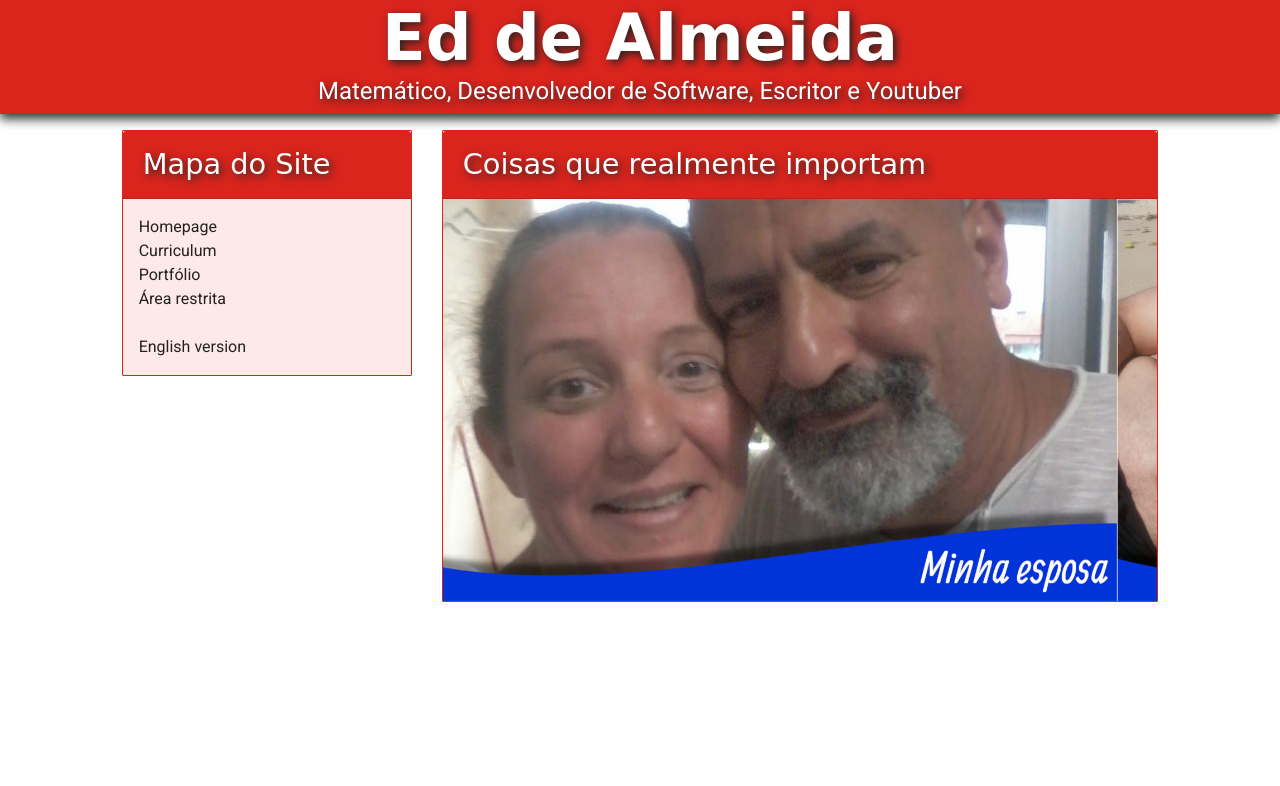
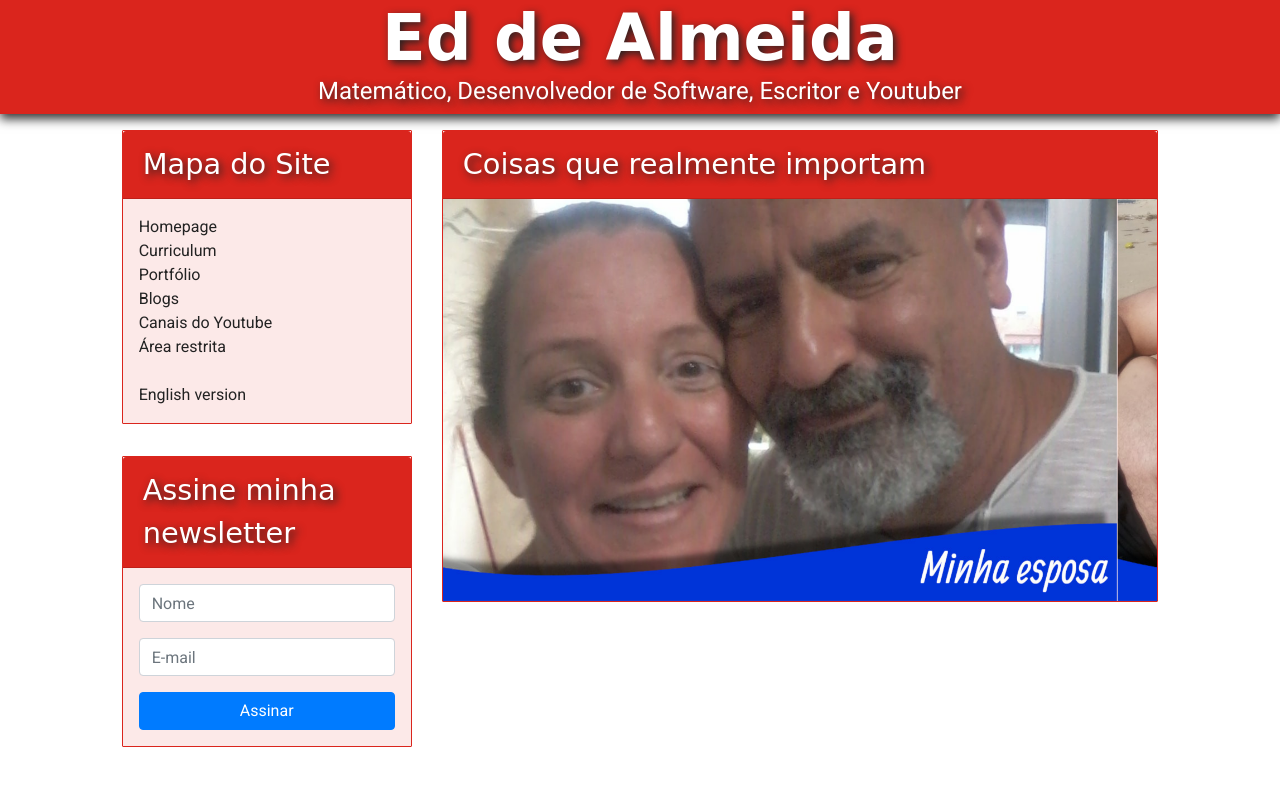
Before and after one commit to EdDeAlmeidaJr/eddealmeida, a website: page index.html in a window 1280 px wide. Drawn offline with nearby package versions, Linux system fonts and the light colour scheme; a web font is replaced by a local one.

Commit message:
Newsletter

```diff
--- a/index.html
+++ b/index.html
@@ -35,6 +35,12 @@
                                 <a href="/portfolio.html" target="_self">Portfólio</a>
                             </li>
                             <li>
+                                <a href="/blogs.html" target="_self">Blogs</a>
+                            </li>
+                            <li>
+                                <a href="/youtube.html" target="_self">Canais do Youtube</a>
+                            </li>
+                            <li>
                                 <a href="/login.html" target="_self">Área restrita</a>
                             </li>
                             <li>
@@ -44,6 +50,22 @@
                                 <a href="/en/" target="_self">English version</a>
                             </li>
                         </ul>
+                    </div>
+                </div>
+                <div class="card">
+                    <div class="card-header">
+                        Assine minha newsletter
+                    </div>
+                    <div class="card-body">
+                        <div class="margined-envelope">
+                            <div class="form-group">
+                                <input id="newsletter-name" type="text" class="form-control" placeholder="Nome" />
+                            </div>
+                            <div class="form-group">
+                                <input id="newsletter-email" type="text" class="form-control" placeholder="E-mail" />
+                            </div>
+                            <button class="btn btn-block btn-primary">Assinar</button>
+                        </div>
                     </div>
                 </div>
             </div>
--- a/resources/styles/general.scss
+++ b/resources/styles/general.scss
@@ -43,11 +43,17 @@ body {
     margin: 1rem 0rem 0rem 0rem;
 }
 
+.margined-envelope {
+    background-color: $fundo;
+    margin: 1rem;
+}
+
 div.card {
     border: 1px solid $vermelho;
     -webkit-border-radius: 1px;
     -moz-border-radius: 1px;
     border-radius: 1px;
+    margin-bottom: 2rem;
     div.card-header {
         font-family: Allan, cursive;
         font-size: 1.8rem;
```
Also changed, not shown: resources/styles/general.css, 1 other file.
